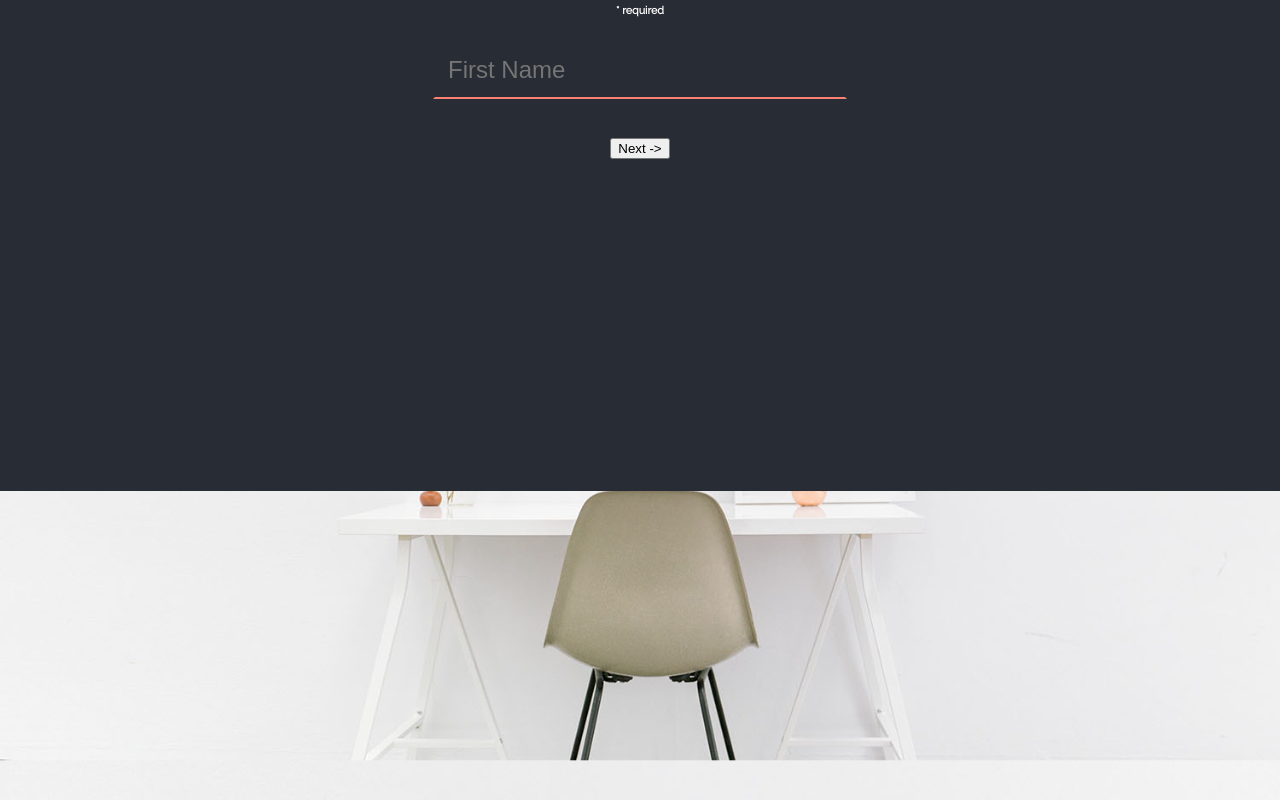
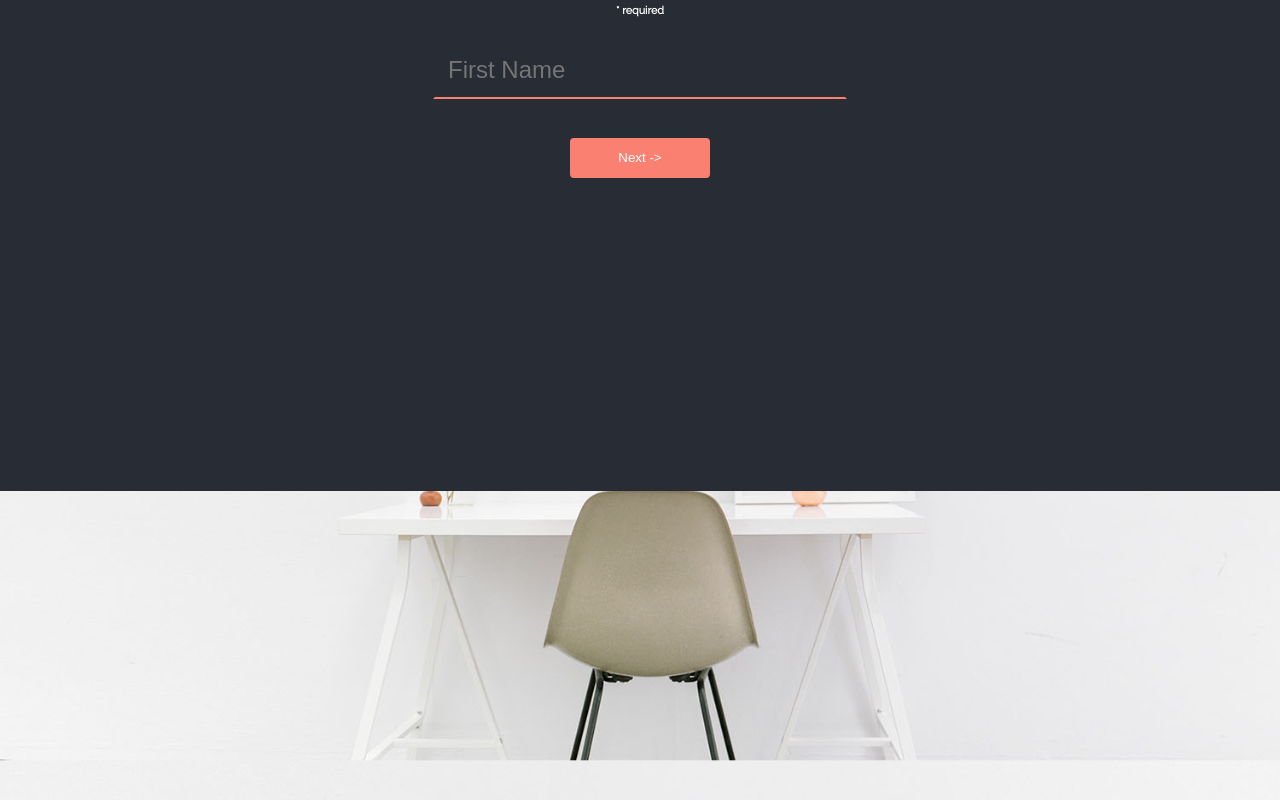
Before and after one commit to SpencerLindemuth/portfolio, a React (Create React App) app: page / in a window 1280 px wide. Shown: the part 5212-6012 px from the top of the page. Built offline with nearby package versions, Linux system fonts and the light colour scheme.

Commit message:
Style next button

```diff
--- a/src/App.css
+++ b/src/App.css
@@ -270,6 +270,15 @@
   margin-bottom: 3%;
 }
 
+.next-button{
+  color: white;
+  width: 11%;
+  background-color: salmon;
+  border-style: none;
+  border-radius: 4px;
+  height: 5vh;
+}
+
 @keyframes bounce {
   0% {margin-top: 0px;}
   25% {margin-top: -2.5px;}
--- a/src/Components/ViewComponents/email.js
+++ b/src/Components/ViewComponents/email.js
@@ -6,7 +6,7 @@ let email = (props) => {
         <div id="email-field">
             <input type="text" placeholder="Email Address" className="contact-input" id="email" value={props.value} onChange={props.handleChange}></input>
             <br />
-            <button type="button" onClick={() => props.next(3)}>Next -></button>
+            <button type="button" className="next-button" onClick={props.next}>Next -></button>
         </div>
     )
 }
--- a/src/Components/ViewComponents/firstName.js
+++ b/src/Components/ViewComponents/firstName.js
@@ -7,7 +7,7 @@ let firstName = (props) => {
             <h6>* required</h6>
             <input type="text" className="contact-input" placeholder="First Name" id="firstName" value={props.handleValue} onChange={props.handleChange}></input>
             <br />
-            <button type="button" onClick={props.next}>Next -></button>
+            <button type="button" className="next-button" onClick={props.next}>Next -></button>
         </div>
     )
 }
--- a/src/Components/ViewComponents/lastName.js
+++ b/src/Components/ViewComponents/lastName.js
@@ -6,7 +6,7 @@ let lastName = (props) => {
         <div id="lastname-field">
             <input type="text" placeholder="Last Name" className="contact-input" id="lastName" value={props.value} onChange={props.handleChange}></input>
             <br />
-            <button type="button" onClick={() => props.next(2)}>Next -></button>
+            <button type="button" className="next-button" onClick={() => props.next(2)}>Next -></button>
         </div>
     )
 }
--- a/src/Components/ViewComponents/message.js
+++ b/src/Components/ViewComponents/message.js
@@ -6,7 +6,7 @@ let message = (props) => {
         <div id="firstname-field">
             <input type="textarea" placeholder="Message" id="message" value={props.value} onChange={props.handleChange}></input>
             <br />
-            <button type="button" onClick={() => props.submit()}>Submit</button>
+            <button type="button" className="next-button" onClick={() => props.submit()}>Submit</button>
         </div>
     )
 }
--- a/src/Components/ViewComponents/phone.js
+++ b/src/Components/ViewComponents/phone.js
@@ -6,7 +6,7 @@ let phone = (props) => {
         <div id="phone-field">
             <input type="text" placeholder="Phone Number" className="contact-input" id="phone" value={props.value} onChange={props.handleChange}></input>
             <br />
-            <button type="button" onClick={() => props.next(4)}>Next -></button>
+            <button type="button" className="next-button" onClick={props.next}>Next -></button>
         </div>
     )
 }
```
